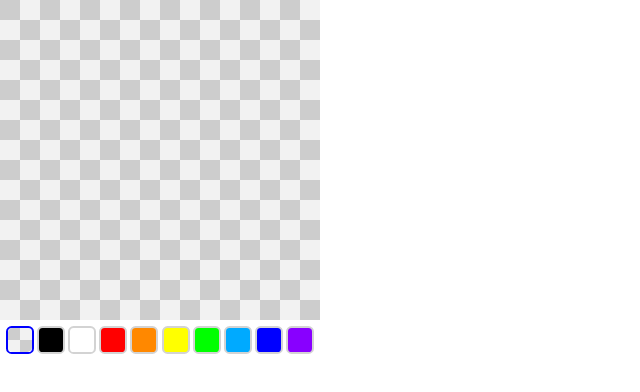
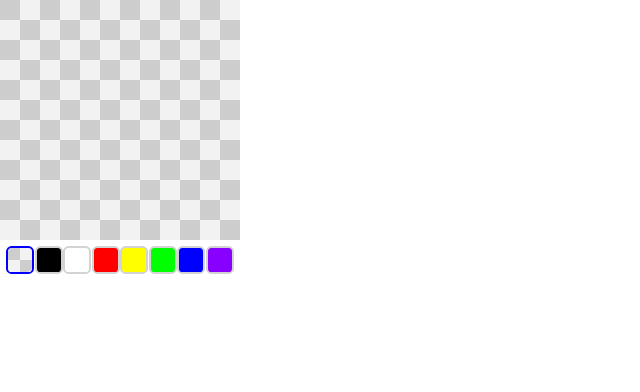
Before and after one commit to ShiCheng-Lu/website, a Next.js app: page /games/pet in a window 1280 px wide. Shown: the top 392 px of the page, without its empty margins (0-640 px from the left). Built offline with nearby package versions, Linux system fonts and the light colour scheme.

Commit message:
bouncing pets

```diff
--- a/src/app/games/page.tsx
+++ b/src/app/games/page.tsx
@@ -10,6 +10,9 @@ export default function Games() {
       <Link className={styles.GameNav} href="/games/pet">
         Pet
       </Link>
+      {/* <Link className={styles.GameNav} href="/games/archery">
+        Archery
+      </Link> */}
     </div>
   );
 }
--- /dev/null
+++ b/src/app/games/pet/Pet.tsx
@@ -0,0 +1,89 @@
+"use client";
+
+import { useCallback, useEffect, useRef } from "react";
+
+export const DEFAULT_PALETTE = [
+  "#0000",
+  "#000f",
+  "#ffff",
+  "#f00f",
+  "#ff0f",
+  "#0f0f",
+  "#00ff",
+  "#80ff",
+];
+
+export class PetData {
+  palette: string[] = DEFAULT_PALETTE;
+  shape: string =
+    "AAAAAAAAAAAAAAAAACAiAAAAACIiAAAAQCIhAAAARCIiIiIiACIiIiIiACIiIiIiACIiIiIAACAiIiIAAAAAQAAAAEAARAAA";
+}
+
+const base64encode =
+  "ABCDEFGHIJKLMNOPQRSTVUWXYZabcdefghijklmnopqrstuwvxyz0123456789+/";
+const base64decode = base64encode.split("").reduce((map, value, index) => {
+  map.set(value, index);
+  return map;
+}, new Map<string, number>());
+
+export function getPixels(shape: string): number[] {
+  const pixels: number[] = [];
+  shape.split("").forEach((value) => {
+    const pixel = base64decode.get(value)!;
+    pixels.push(pixel % 8);
+    pixels.push(Math.floor(pixel / 8));
+  });
+
+  return pixels;
+}
+
+export function fromPixels(pixels: number[]): string {
+  const buffer = Array(Math.ceil(pixels.length / 2)).fill(0);
+  pixels.forEach((value, index) => {
+    buffer[Math.floor(index / 2)] += value * (index % 2 === 1 ? 8 : 1);
+  });
+  return buffer.map((i) => base64encode[i]).join("");
+}
+
+export type PetProps = {
+  data: PetData;
+  className?: string;
+  style?: React.CSSProperties;
+};
+
+export default function Pet({ data, className, style }: PetProps) {
+  const size = 12;
+  const resolution = 16;
+
+  const canvas = useCallback(
+    (canvas: HTMLCanvasElement) => {
+      const context = canvas?.getContext("2d");
+      if (context == null) return;
+
+      context.clearRect(0, 0, size * resolution, size * resolution);
+
+      getPixels(data.shape).forEach((value, index) => {
+        var colorIndex = value;
+        var x = index % size;
+        var y = (index - x) / size;
+        context.fillStyle = data.palette[colorIndex];
+        context.fillRect(
+          x * resolution,
+          y * resolution,
+          resolution,
+          resolution
+        );
+      });
+    },
+    [data]
+  );
+
+  return (
+    <canvas
+      style={style}
+      width={size * resolution}
+      height={size * resolution}
+      ref={canvas}
+    ></canvas>
+  );
+}
--- /dev/null
+++ b/src/app/games/pet/PetDisplay.tsx
@@ -0,0 +1,63 @@
+import { useEffect, useRef, useState } from "react";
+import Pet, { PetData } from "./Pet";
+import styles from "./page.module.css";
+import { Point, sub, abs, div, mul, add } from "@/util/point";
+
+export type PetDisplayProps = {
+  pets: PetData[];
+};
+
+const PET_SIZE = 60;
+
+function RandomMove({ children }: { children: React.ReactElement }) {
+  const fps = 60;
+
+  const [position, setPosition] = useState(new Point(0, 0));
+  const [target, setTarget] = useState(new Point(0, 0));
+  const [velocity, setVelocity] = useState(new Point(0, 0));
+  const [idle, setIdle] = useState(1);
+
+  const container = useRef<HTMLDivElement>(null);
+
+  useEffect(() => {
+    const timer = setTimeout(() => {
+      // update position
+      const diff = sub(target, position);
+      if (Math.abs(diff.x) < Math.abs(velocity.x)) {
+        setPosition(add(position, velocity));
+        return;
+      }
+      setPosition(target);
+
+      setIdle(Math.random() * 10 + 5);
+    }, 1 / fps);
+    return () => clearTimeout(timer);
+  }, [position]);
+
+  return (
+    <div style={{ width: "100%", height: "100%" }} ref={container}>
+      <div
+        className={styles.PetBounce}
+        style={{
+          top: position.y,
+          left: position.x,
+          position: "absolute",
+        }}
+      >
+        {children}
+      </div>
+    </div>
+  );
+}
+
+export default function PetDisplay({ pets }: PetDisplayProps) {
+  return (
+    <div className={styles.PetDisplay}>
+      {pets.map((pet, index) => (
+        <RandomMove key={index}>
+          <Pet data={pet} style={{ width: PET_SIZE, height: PET_SIZE }} />
+        </RandomMove>
+      ))}
+    </div>
+  );
+}
--- a/src/app/games/pet/pet-drawer.tsx
+++ b/src/app/games/pet/PetDrawer.tsx
@@ -1,47 +1,26 @@
 "use client";
 
-import { useRef, useState } from "react";
+import { useEffect, useRef, useState } from "react";
 import styles from "./page.module.css";
-
-const DEFAULT_PALETTE = [
-  "#0000",
-  "#000f",
-  "#ffff",
-  "#f00f",
-  "#f80f",
-  "#ff0f",
-  "#0f0f",
-  "#0aff",
-  "#00ff",
-  "#80ff",
-];
+import { PetData, DEFAULT_PALETTE, fromPixels, getPixels } from "./Pet";
 
 export type PetDrawerProps = {
-
+  setData: (pet: PetData) => void;
 };
 
-export class Pet {
-
-  constructor() {}
-
-
-
-};
-
-export default function PetDrawer() {
-  const size = 16;
+export default function PetDrawer({ setData }: PetDrawerProps) {
+  const size = 12;
   const scale = 20;
-  const [data, setData] = useState(Array(16).fill(Array(16).fill(0)));
   const [drawing, setDrawing] = useState(false);
   const [colorIndex, setColorIndex] = useState(0);
   const canvas = useRef<HTMLCanvasElement>(null);
+  const [pixels, setPixels] = useState(Array(size * size).fill(0));
   const [palette, setPalette] = useState(DEFAULT_PALETTE);
 
   const draw = (e: React.PointerEvent) => {
     const context = canvas.current?.getContext("2d");
-    if (context == null) {
-      return;
-    }
+    if (context == null) return;
+
     const bounds = e.currentTarget.getBoundingClientRect();
 
     const x = Math.floor((e.clientX - bounds.x) / scale);
@@ -50,7 +29,21 @@ export default function PetDrawer() {
     context.clearRect(x * scale, y * scale, scale, scale);
     context.fillStyle = palette[colorIndex];
     context.fillRect(x * scale, y * scale, scale, scale);
+
+    const index = x + y * size;
+    if (pixels[index] != colorIndex) {
+      const newPixels = [...pixels];
+      newPixels[x + y * size] = colorIndex;
+      setPixels(newPixels);
+    }
   };
+
+  useEffect(() => {
+    setData({
+      palette,
+      shape: fromPixels(pixels),
+    });
+  }, [palette, pixels]);
 
   const onPointerUp = (e: React.PointerEvent) => {
     setDrawing(false);
@@ -98,7 +91,7 @@ export default function PetDrawer() {
             type="radio"
             name="color"
             checked={colorIndex == index}
-            onPointerDown={() => onSelectColor(index)}
+            onChange={(e) => e.target.checked && onSelectColor(index)}
           />
         ))}
       </div>
--- a/src/app/games/pet/page.module.css
+++ b/src/app/games/pet/page.module.css
@@ -47,3 +47,36 @@
     }
   }
 }
+
+.PetBounce {
+  animation-duration: 1s;
+  animation-timing-function: ease-in;
+  animation-delay: 0ms;
+  animation-iteration-count: infinite;
+  animation-direction: alternate-reverse;
+  animation-fill-mode: forwards;
+  animation-play-state: running;
+  animation-name: bounce;
+
+  filter: drop-shadow(0 0 5px #000);
+}
+
+@keyframes bounce {
+  0% {
+    transform:translate(0, 0%);
+  }
+  20% {
+    transform:translate(0, 1%);
+  }
+  100% {
+    transform: scale(1, 0.9) translate(0, 5%);
+  }
+}
+
+.PetDisplay {
+  width: 100%;
+  height: min(20%, 200px);
+  position: fixed;
+  bottom: 0;
+  left: 0;
+}
--- a/src/app/games/pet/page.tsx
+++ b/src/app/games/pet/page.tsx
@@ -1,8 +1,17 @@
 "use client";
 
-import { useRef, useState } from "react";
-import PetDrawer from "./pet-drawer";
+import { useState } from "react";
+import PetDrawer from "./PetDrawer";
+import PetDisplay from "./PetDisplay";
+import { PetData } from "./Pet";
 
 export default function Pets() {
-  return <PetDrawer />;
+  const [pet, setPet] = useState([new PetData()]);
+
+  return (
+    <div>
+      <PetDrawer setData={(pet) => setPet([pet])} />
+      <PetDisplay pets={pet} />
+    </div>
+  );
 }
--- a/src/util/point.ts
+++ b/src/util/point.ts
@@ -1,4 +1,12 @@
-export type Point = { x: number; y: number };
+export class Point {
+  x: number;
+  y: number;
+
+  constructor(x: number, y: number) {
+    this.x = x;
+    this.y = y;
+  }
+}
 
 export function add(a: Point, b: Point): Point {
   return { x: a.x + b.x, y: a.y + b.y };
@@ -8,7 +16,7 @@ export function sub(a: Point, b: Point): Point {
   return { x: a.x - b.x, y: a.y - b.y };
 }
 
-export function abs({ x, y }: Point) {
+export function abs({ x, y }: Point): number {
   return Math.sqrt(x * x + y * y);
 }
 
```
Also changed, not shown: src/app/games/archery/page.module.css (renamed from src/app/archery/page.module.css), src/app/games/archery/page.tsx (renamed from src/app/archery/page.tsx).
